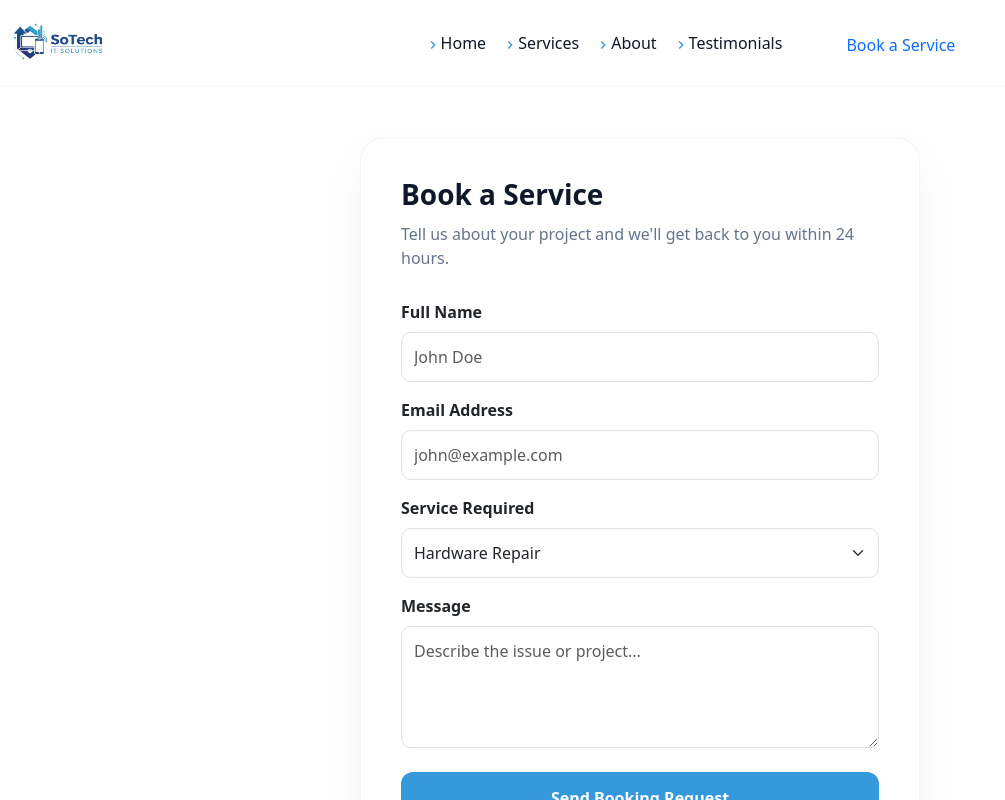
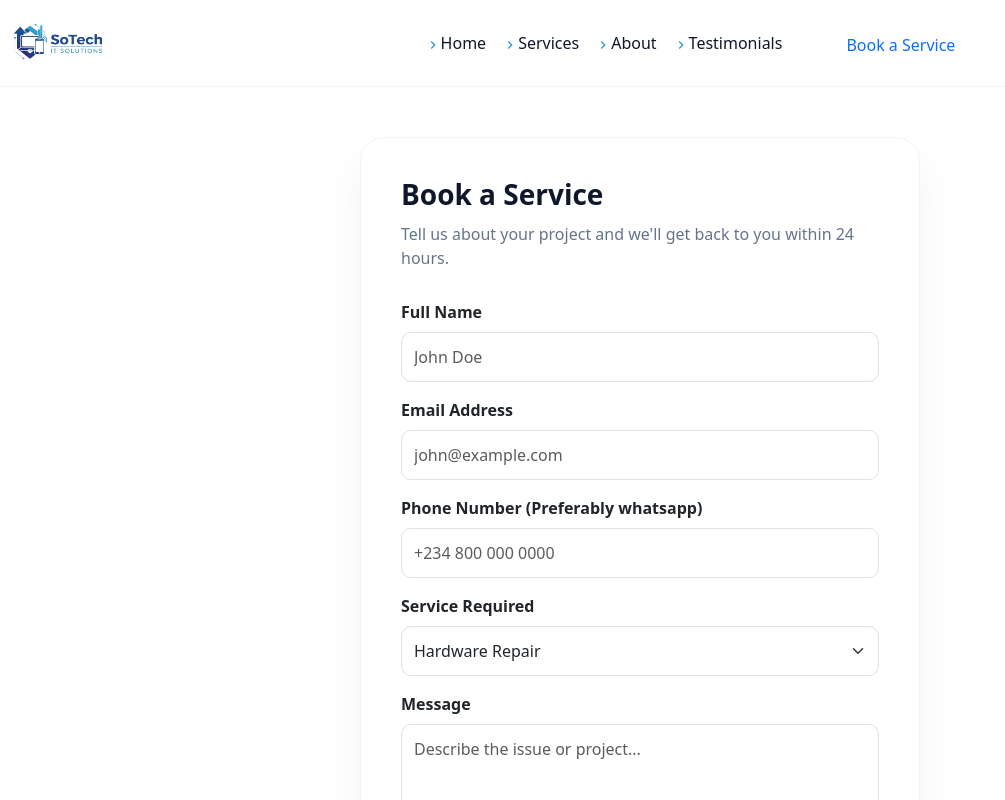
Before and after one commit to Adebanke11/Sotech, a React (Vite) app: page /book-service in a window 1280 px wide. Shown: the top 800 px of the page, without its empty margins (0-1005 px from the left). Built offline with nearby package versions, Linux system fonts and the light colour scheme.

Commit message:
form update

```diff
--- a/src/BookingForm.jsx
+++ b/src/BookingForm.jsx
@@ -5,6 +5,7 @@ function BookingForm() {
     const [formData, setFormData] = useState({
         name: '',
         email: '',
+        phone: '',
         service: 'Hardware Repair',
         message: ''
     });
@@ -47,7 +48,7 @@ ReactGA.event({
   action: "Submit_Booking_Form",
   label: formData.service,
 });
-            setFormData({ name: '', email: '', service: 'Hardware Repair', message: '' });
+            setFormData({ name: '', email: '', phone: '', service: 'Hardware Repair', message: '' });
         } catch (err) {
             console.error('Error submitting form:', err);
             setStatus({ submitting: false, submitted: false, error: true });
@@ -107,6 +108,20 @@ ReactGA.event({
                         />
                     </div>
 
+                     <div className="mb-3">
+                        <label className="form-label" style={{ fontWeight: '600' }}>Phone Number (Preferably whatsapp) </label>
+                        <input
+                            type="tel"
+                            name="phone"
+                            className="form-control"
+                            placeholder="+234 800 000 0000"
+                            required
+                            value={formData.phone}
+                            onChange={handleChange}
+                            style={{ borderRadius: '10px', padding: '12px' }}
+                        />
+                    </div>
+
                     <div className="mb-3">
                         <label className="form-label" style={{ fontWeight: '600' }}>Service Required</label>
                         <select
@@ -120,6 +135,7 @@ ReactGA.event({
                             <option value="AI Automation">AI Automation</option>
                             <option value="Software Development">Software Development</option>
                             <option value="IT Support">General IT Support</option>
+                            <option value="Others">Instructor-led Training</option>
                             <option value="Others">Others</option>
                         </select>
                     </div>
```
Also changed, not shown: src/Footer.jsx (line endings or trailing spaces).
